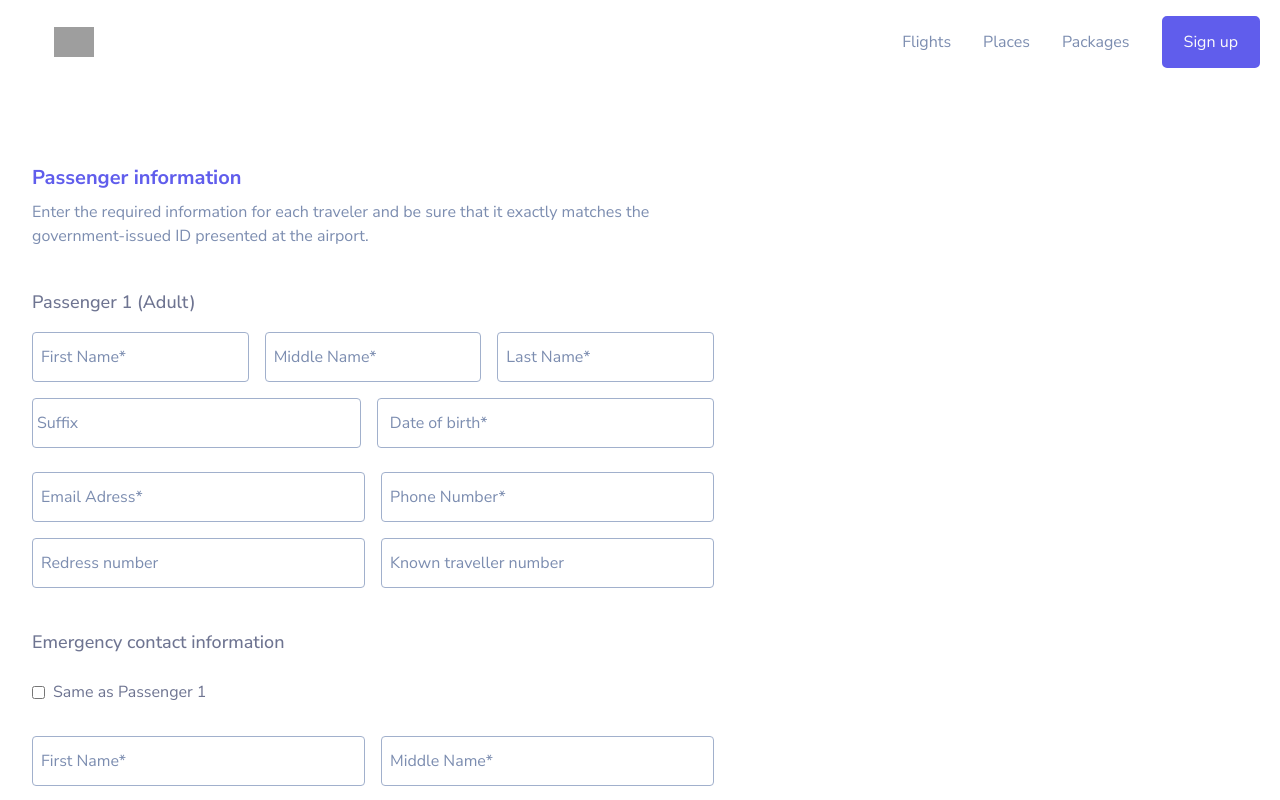
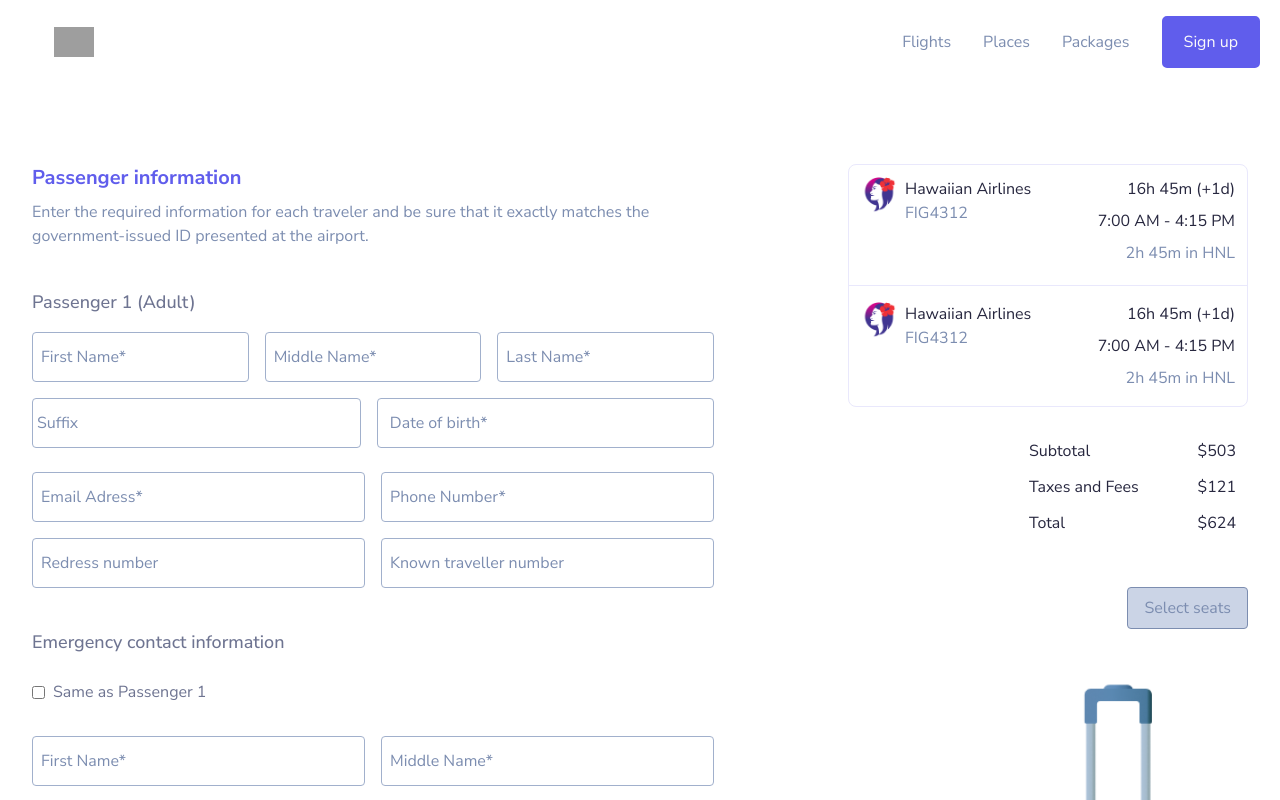
Before and after one commit to PrtHub/Tripma, a React (Vite) app: page /passenger-info in a window 1280 px wide. Shown: the top 800 px of the page. Built offline with nearby package versions, Linux system fonts and the light colour scheme; grey boxes are pictures that could not be loaded.

Commit message:
Completed

```diff
--- a/src/assets/images/index.js
+++ b/src/assets/images/index.js
@@ -35,9 +35,11 @@ import holes from './holes.png'
 import wall from './wall.png'
 import seoul from './seoul.png'
 import kenya from './kenya.png'
+import bag from './bag.png'
 
 export {
     Pricehistory,
+    bag,
     seoul,
     kenya,
     holes,
--- a/src/pages/PassengerInfo.jsx
+++ b/src/pages/PassengerInfo.jsx
@@ -1,7 +1,11 @@
+import { Link } from "react-router-dom";
+import { hawaiian } from "../assets/logo";
+import { bag } from "../assets/images";
+
 const PassengerInfo = () => {
   return (
     <>
-      <div className="px-8 w-full flex lg:flex-row flex-col mt-20">
+      <div className="px-8 w-full h-full flex lg:flex-row flex-col justify-between items-start mt-20 gap-10">
         <div className="w-full lg:w-[682px] flex flex-col items-start gap-10">
           <div className="flex flex-col items-start gap-2 w-full">
             <h1 className="text-[#605DEC] text-xl font-bold">
@@ -111,31 +115,132 @@ const PassengerInfo = () => {
               Bag information
             </h1>
             <p className="text-[#7C8DB0] text-base font-normal">
-            Each passenger is allowed one free carry-on bag and one personal item. First checked bag for each passenger is also free. Second bag check fees are waived for loyalty program members. See the <span className="text-[#605DEC]"> full bag policy.</span>
+              Each passenger is allowed one free carry-on bag and one personal
+              item. First checked bag for each passenger is also free. Second
+              bag check fees are waived for loyalty program members. See the{" "}
+              <span className="text-[#605DEC]"> full bag policy.</span>
             </p>
           </div>
           <div className="w-full sm:w-[400px] flex items-start justify-between gap-10">
             <div className="flex flex-col items-start gap-2">
-                  <p className="text-[#7C8DB0] text-base font-semibold">Passenger 1</p>
-                  <p className="text-[#6E7491] text-base font-semibold">First Last</p>
+              <p className="text-[#7C8DB0] text-base font-semibold">
+                Passenger 1
+              </p>
+              <p className="text-[#6E7491] text-base font-semibold">
+                First Last
+              </p>
             </div>
             <div className="flex flex-col items-center gap-2">
-                  <p className="text-[#7C8DB0] text-base font-semibold">Checked bags</p>
+              <p className="text-[#7C8DB0] text-base font-semibold">
+                Checked bags
+              </p>
               <div className=" flex items-center gap-4">
-                    <span className="text-[#605DEC] text-3xl font-semibold cursor-pointer">-</span>
-                    <span className="text-[#6E7491] text-base font-semibold">1</span>
-                    <span className="text-[#605DEC] text-xl font-semibold cursor-pointer ">+</span>
+                <span className="text-[#605DEC] text-3xl font-semibold cursor-pointer">
+                  -
+                </span>
+                <span className="text-[#6E7491] text-base font-semibold">
+                  1
+                </span>
+                <span className="text-[#605DEC] text-xl font-semibold cursor-pointer ">
+                  +
+                </span>
               </div>
             </div>
           </div>
           <div className="flex items-center gap-5">
-            <button className="py-2 px-4 border-[1px] border-[#605DEC] text-[#605DEC] rounded hover:bg-[#605DEC] hover:text-white transition-all duration-200">Save & close</button>
-            <button className="py-2 px-4 border-[1px] border-[#7C8DB0] text-[#7C8DB0] bg-[#CBD4E6] rounded hover:bg-white transition-all duration-200">Select seats</button>
+            <button className="py-2 px-4 border-[1px] border-[#605DEC] text-[#605DEC] rounded hover:bg-[#605DEC] hover:text-white transition-all duration-200">
+              Save & close
+            </button>
+            <button className="hidden lg:block py-2 px-4 border-[1px] border-[#7C8DB0] text-[#7C8DB0] bg-[#CBD4E6] rounded hover:bg-[#605DEC] hover:text-white hover:border-[#605DEC] transition-all duration-200">
+              Select seats
+            </button>
           </div>
         </div>
 
-        <div>
 
+     <div className="w-full h-full sm:w-[400px] justify-between ">
+        <div className="flex flex-col items-start lg:items-end justify-start lg:justify-end gap-5 ">
+          <div className=" w-full border-[1px] border-[#E9E8FC] rounded-lg  flex flex-col gap-2">
+            <div className="flex items-start justify-between w-full p-3 ">
+              <div className="flex items-start justify-start gap-2">
+                <img
+                  src={hawaiian}
+                  alt="hawaiian"
+                  className="w-6 h-6 sm:w-9 sm:h-9 object-contain"
+                />
+                <div className="flex flex-col items-start justify-start">
+                  <h1 className="text-[#27273F] font-normal text-sm sm:text-base">
+                    Hawaiian Airlines
+                  </h1>
+                  <p className="text-[#7C8DB0] font-normal text-sm sm:text-base">
+                    FIG4312
+                  </p>
+                </div>
+              </div>
+              <div className="flex flex-col items-end gap-2">
+                <p className="text-[#27273F] font-normal text-sm sm:text-base">
+                  16h 45m (+1d)
+                </p>
+                <p className="text-[#27273F] font-normal text-sm sm:text-base">
+                  7:00 AM - 4:15 PM
+                </p>
+                <p className="text-[#7C8DB0] font-normal text-sm sm:text-base">
+                  2h 45m in HNL
+                </p>
+              </div>
+            </div>
+            <div className="flex items-start justify-between w-full border-t-[1px] border-[#E9E8FC] px-3 py-4">
+              <div className="flex items-start justify-start gap-2">
+                <img
+                  src={hawaiian}
+                  alt="hawaiian"
+                  className="w-6 h-6 sm:w-9 sm:h-9 object-contain"
+                />
+                <div className="flex flex-col items-start justify-start">
+                  <h1 className="text-[#27273F] font-normal text-sm sm:text-base">
+                    Hawaiian Airlines
+                  </h1>
+                  <p className="text-[#7C8DB0] font-normal text-sm sm:text-base">
+                    FIG4312
+                  </p>
+                </div>
+              </div>
+              <div className="flex flex-col items-end gap-2">
+                <p className="text-[#27273F] font-normal text-sm sm:text-base">
+                  16h 45m (+1d)
+                </p>
+                <p className="text-[#27273F] font-normal text-sm sm:text-base">
+                  7:00 AM - 4:15 PM
+                </p>
+                <p className="text-[#7C8DB0] font-normal text-sm sm:text-base">
+                  2h 45m in HNL
+                </p>
+              </div>
+            </div>
+          </div>
+          <div className="flex flex-col gap-3 p-3 w-[231px]">
+            <div className="w-full flex items-center justify-between text-[#27273F] text-sm sm:text-base">
+              <p>Subtotal</p>
+              <p>$503</p>
+            </div>
+            <div className="w-full flex items-center justify-between text-[#27273F] text-sm sm:text-base">
+              <p>Taxes and Fees</p>
+              <p>$121</p>
+            </div>
+            <div className="w-full flex items-center justify-between text-[#27273F] text-sm sm:text-base">
+              <p>Total</p>
+              <p>$624</p>
+            </div>
+          </div>
+          <Link to="/passenger-info" className="mt-5">
+            <button className="py-2 px-4 border-[1px] border-[#7C8DB0] text-[#7C8DB0] bg-[#CBD4E6] rounded hover:bg-[#605DEC] hover:text-white hover:border-[#605DEC] transition-all duration-200">
+              Select seats
+            </button>
+          </Link>
+        </div>
+        <div className="flex justify-center sm:justify-center mt-10">
+          <img src={bag} alt="bag" className="w-80 h-[420px] md:w-full md:h-full object-contain"/>
+        </div>
         </div>
       </div>
     </>
```
Also changed, not shown: src/assets/images/bag.png (added). Lines whose indentation alone changed are shown as unchanged.
